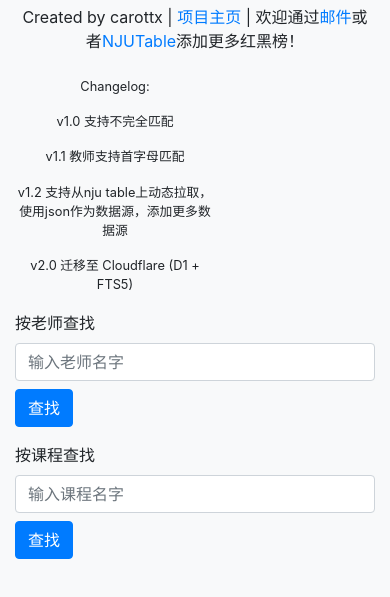
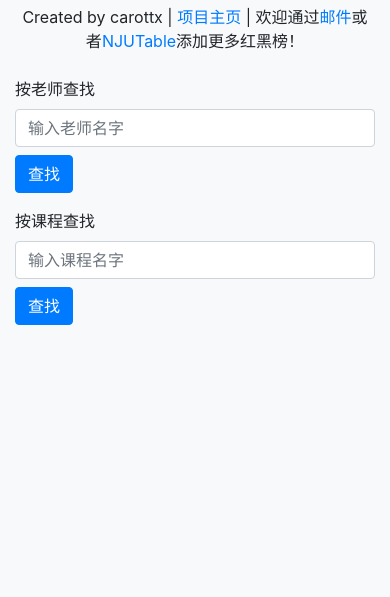
Before and after one commit to at-nju/nju-class-cf, a website: page public/index.html in a window 390 px wide. Shown: the part 101-698 px from the top of the page. Drawn offline with Linux system fonts and the light colour scheme.

Commit message:
refactor: remove changelog section from index.html

```diff
--- a/public/index.html
+++ b/public/index.html
@@ -15,22 +15,6 @@
         .card {
             margin-bottom: 20px;
         }
-        .changelog {
-            position: absolute;
-            top: 10px;
-            right: 10px;
-            font-size: 0.8em;
-            text-align: right;
-            max-width: 200px; /* 限制最大宽度 */
-            word-wrap: break-word; /* 自动换行 */
-        }
-        @media (max-width: 768px) {
-            .changelog {
-                position: static;
-                text-align: center;
-                margin-top: 10px;
-            }
-        }
     </style>
 </head>
 <body>
@@ -40,13 +24,6 @@
             <span>Created by carottx</span> |
             <a href="https://github.com/carottX/nju-class" target="_blank">项目主页</a> |
             欢迎通过<a href="mailto:xuzm0616@gmail.com">邮件</a>或者<a href="https://table.nju.edu.cn/external-apps/7aded834-74a2-43cc-b515-fb8e01656ef2/" target="_blank">NJUTable</a>添加更多红黑榜！
-        </div>
-        <div class="changelog">
-            <p>Changelog:</p>
-            <p>v1.0 支持不完全匹配</p>
-            <p>v1.1 教师支持首字母匹配</p>
-            <p>v1.2 支持从nju table上动态拉取，使用json作为数据源，添加更多数据源</p>
-            <p>v2.0 迁移至 Cloudflare (D1 + FTS5)</p>
         </div>
         <div class="row">
             <div class="col-md-6">
```
